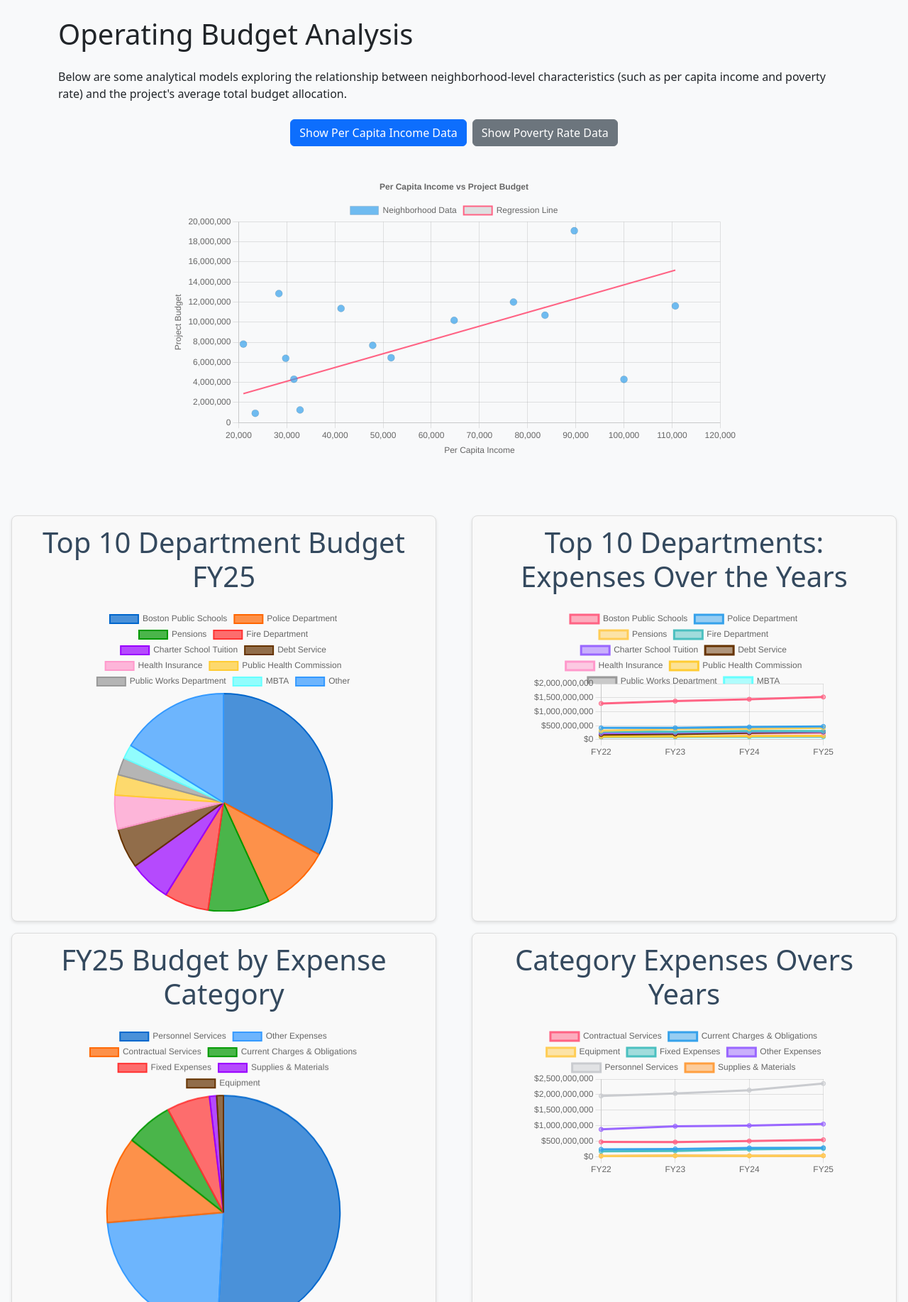
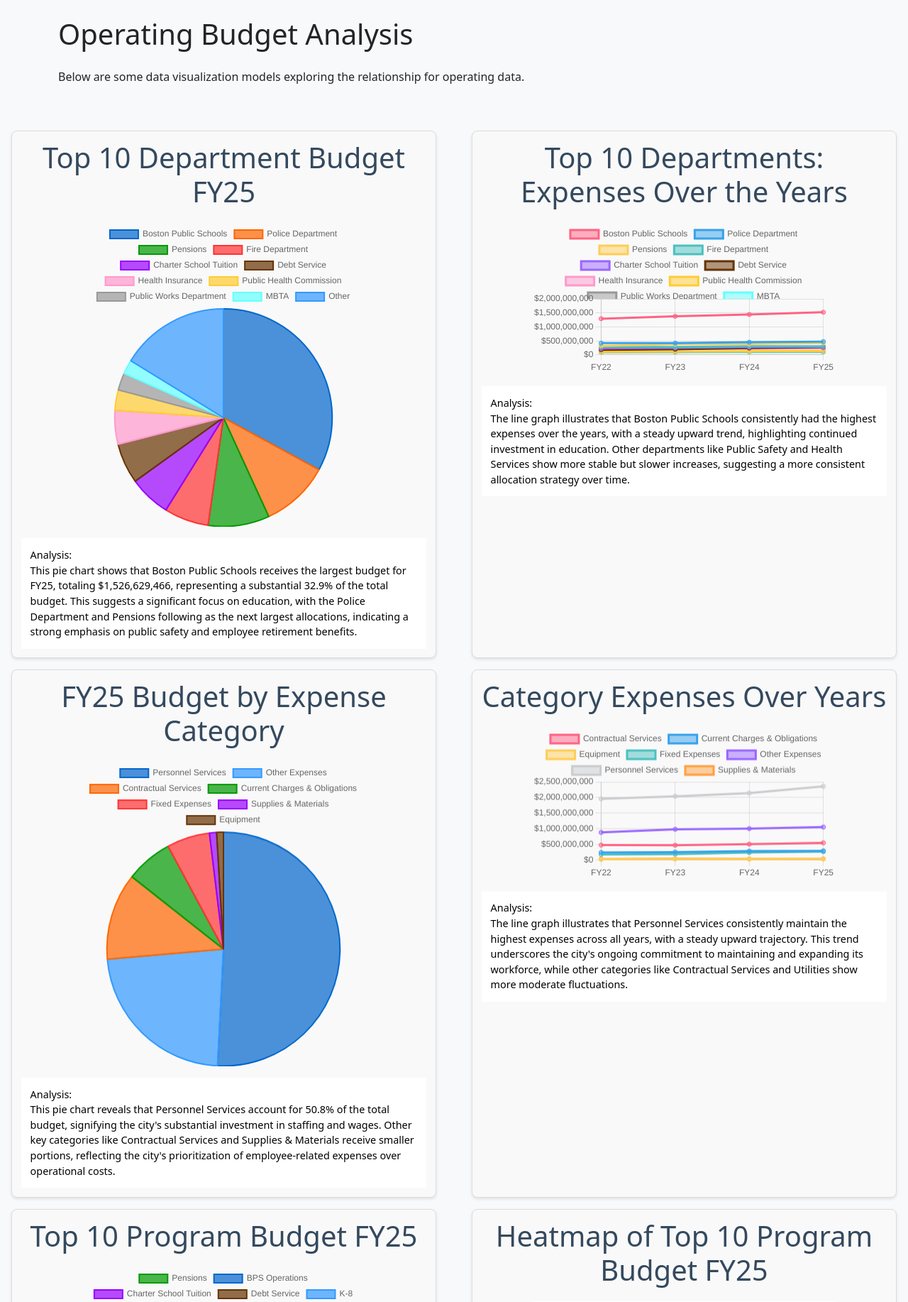
Before and after one commit to arionct/Boston-City-Budget, a Flask app: page /operating-budget.html in a window 1280 px wide. Shown: the part 56-1890 px from the top of the page at 71% size. Run offline with Flask 3, Linux system fonts and the light colour scheme.

Commit message:
added operational budget analysis

```diff
--- a/static/styles.css
+++ b/static/styles.css
@@ -107,11 +107,9 @@
 .highlighted-note {
     margin-top: 1rem;
     font-size: 0.9rem;
-    color: #666;
+    color: #000;
     background-color: #fff;
     padding: 0.8rem;
-    border-left: 4px solid #007bff;
-    border-radius: 4px;
     text-align: left;
 }
 
--- a/templates/operating-budget.html
+++ b/templates/operating-budget.html
@@ -40,18 +40,8 @@
 	<div class="container py-4">
 		<h1 class="mb-4">Operating Budget Analysis</h1>
 		<p class="mb-4">
-			Below are some analytical models exploring the relationship between neighborhood-level characteristics
-			(such as per capita income and poverty rate) and the project's average total budget allocation.
+			Below are some data visualization models exploring the relationship for operating data.
 		</p>
-
-		<div class="d-flex justify-content-center mb-4">
-			<button class="btn btn-primary me-2" id="show-income-data">Show Per Capita Income Data</button>
-			<button class="btn btn-secondary" id="show-poverty-data">Show Poverty Rate Data</button>
-		</div>
-
-		<div class="chart-container">
-			<canvas id="regChart"></canvas>
-		</div>
 	</div>
 
     <div class="visualization-area">
@@ -60,12 +50,20 @@
             <div class="small-chart-container">
                 <canvas class="pie" id="department_budget"></canvas>
             </div>
+            <div class="highlighted-note">
+                Analysis: <br/>
+                This pie chart shows that Boston Public Schools receives the largest budget for FY25, totaling $1,526,629,466, representing a substantial 32.9% of the total budget. This suggests a significant focus on education, with the Police Department and Pensions following as the next largest allocations, indicating a strong emphasis on public safety and employee retirement benefits.
+            </div>
         </div>
 
         <div class="data-block">
             <h2 class="main-heading">Top 10 Departments: Expenses Over the Years</h2>
             <div class="small-chart-container">
                 <canvas id="department_budget_over_years"></canvas>
+            </div>
+            <div class="highlighted-note">
+                Analysis: <br/>
+                The line graph illustrates that Boston Public Schools consistently had the highest expenses over the years, with a steady upward trend, highlighting continued investment in education. Other departments like Public Safety and Health Services show more stable but slower increases, suggesting a more consistent allocation strategy over time.
             </div>
         </div>
 
@@ -74,12 +72,20 @@
             <div class="small-chart-container">
                 <canvas class="pie" id="cat_budget"></canvas>
             </div>
+            <div class="highlighted-note">
+                Analysis: <br/>
+                This pie chart reveals that Personnel Services account for 50.8% of the total budget, signifying the city's substantial investment in staffing and wages. Other key categories like Contractual Services and Supplies & Materials receive smaller portions, reflecting the city's prioritization of employee-related expenses over operational costs.
+            </div>
         </div>
 
         <div class="data-block">
-            <h2 class="main-heading">Category Expenses Overs Years</h2>
+            <h2 class="main-heading">Category Expenses Over Years</h2>
             <div class="small-chart-container">
                 <canvas id="cat_exp_over_years"></canvas>
+            </div>
+            <div class="highlighted-note">
+                Analysis: <br/>
+                The line graph illustrates that Personnel Services consistently maintain the highest expenses across all years, with a steady upward trajectory. This trend underscores the city's ongoing commitment to maintaining and expanding its workforce, while other categories like Contractual Services and Utilities show more moderate fluctuations.
             </div>
         </div>
 
@@ -88,12 +94,20 @@
             <div class="small-chart-container">
                 <canvas class="pie" id="top-10-program_budget"></canvas>
             </div>
+            <div class="highlighted-note">
+                Analysis: <br/>
+                The pie chart shows that no single program receives a dominant share of the FY25 budget, reflecting a more balanced distribution of funds. However, Pensions receive the highest allocation at 9.1%, signifying a notable investment in employee retirement benefits relative to other programs.
+            </div>
         </div>
 
         <div class="data-block">
             <h2 class="main-heading">Heatmap of Top 10 Program Budget FY25</h2>
             <div class="small-chart-container">
                 <img class="responsive-image" src="{{ url_for('static', filename='images/cabinet-dep-heatmap.png') }}" alt="Heatmap of Top 10 Program Budget FY25">
+            </div>
+            <div class="highlighted-note">
+                Analysis: <br/>
+                The heatmap shows that the Education Cabinet and Public Safety Cabinet have the highest expenditures across fiscal years, with darker shades indicating larger expenses. The Education Cabinet shows a clear upward trend in expenses from FY22 to FY25, suggesting increased investment in education, while Public Safety remains consistently high over the years.
             </div>
         </div>
 
@@ -102,8 +116,22 @@
             <div class="small-chart-container">
                 <img class="responsive-image" src="{{ url_for('static', filename='images/departmental-treemap.png') }}" alt="Top 10 Departmental Expenses Treemap (FY25 Budget)">
             </div>
+            <div class="highlighted-note">
+                Analysis: <br/>
+                The treemap visualization highlights that Boston Public Schools have the largest allocation of funds, amounting to $1,526,629,466. This visualization emphasizes the scale of investment in education relative to other departments, with other large departments like Police and Pensions receiving significantly smaller portions of the overall budget.
+            </div>
         </div>
 
+    </div>
+    <div class="visualization-area">
+        <div class="highlighted-note">
+            <strong>Conclusion:</strong> <br/><br/>
+        The analysis of Boston's operating budget for FY25 highlights a strategic focus on education and workforce support, as demonstrated by the significant allocation to Boston Public Schools, which received the largest budget share at 32.9%. Over the years, Boston Public Schools have consistently shown an upward trend in expenses, underscoring the city's sustained investment in education. Similarly, the budget by expense category reveals that Personnel Services dominate at 50.8%, indicating the city's commitment to supporting its workforce through salaries, wages, and benefits. Other expense categories, such as contractual services and supplies, receive smaller allocations, reflecting the prioritization of employee-related costs over operational expenses.
+        <br/><br/>
+        The program budget analysis shows a balanced distribution, with pensions receiving the highest allocation among programs at 9.1%, reflecting a strong commitment to retirement benefits for city employees. The heatmap analysis provides further insights, highlighting that the Education and Public Safety Cabinets consistently have the highest expenditures across fiscal years. The steady increase in Education Cabinet spending from FY22 to FY25 emphasizes the city's prioritization of educational growth and development. Meanwhile, the treemap visualization reiterates Boston Public Schools' significant allocation and showcases how other top departments, like the Police and Fire Departments, contribute to public safety and essential services.
+        <br/><br/>
+        Overall, Boston's fiscal strategy reflects a deliberate emphasis on enhancing education, sustaining workforce support, and maintaining public safety. This balanced approach ensures that critical areas such as employee benefits, public services, and operational efficiency are well-funded, supporting the city's long-term goals for growth and sustainability.
+    </div>
     </div>
 
 	<footer class="bg-dark text-white text-center py-3 mt-5">
@@ -113,93 +141,6 @@
 	<!-- Bootstrap JS -->
 	<script src="https://cdn.jsdelivr.net/npm/bootstrap@5.3.0/dist/js/bootstrap.bundle.min.js"></script>
 
-	<script>
-		let regChart;
-		const ctx = document.getElementById('regChart').getContext('2d');
-
-		function createChart(xScatter, yScatter, xLine, yLine, title) {
-			if (regChart) regChart.destroy();
-			regChart = new Chart(ctx, {
-				type: 'scatter',
-				data: {
-					datasets: [
-						{
-							label: 'Neighborhood Data',
-							data: xScatter.map((x, i) => ({ x: x, y: yScatter[i] })),
-							backgroundColor: 'rgba(54, 162, 235, 0.7)',
-							pointRadius: 5
-						},
-						{
-							type: 'line',
-							label: 'Regression Line',
-							data: xLine.map((x, i) => ({ x: x, y: yLine[i] })),
-							borderColor: 'rgba(255, 99, 132, 1)',
-							borderWidth: 2,
-							fill: false,
-							pointRadius: 0
-						}
-					]
-				},
-				options: {
-					responsive: true,
-					plugins: {
-						title: {
-							display: true,
-							text: title
-						},
-						tooltip: {
-							mode: 'nearest',
-							intersect: false
-						},
-						legend: {
-							position: 'top'
-						}
-					},
-					scales: {
-						x: {
-							type: 'linear',
-							title: {
-								display: true,
-								text: 'X Axis'
-							}
-						},
-						y: {
-							title: {
-								display: true,
-								text: 'Project Budget'
-							}
-						}
-					}
-				}
-			});
-		}
-
-		async function fetchAndRender(url, title, xLabel = 'X Axis') {
-			const response = await fetch(url);
-			const data = await response.json();
-			createChart(
-				data.scatterplot.x,
-				data.scatterplot.y,
-				data.regression_line.x,
-				data.regression_line.y,
-				title
-			);
-			regChart.options.scales.x.title.text = xLabel;
-			regChart.update();
-		}
-
-		document.getElementById('show-income-data').addEventListener('click', () => {
-			fetchAndRender('/get-huber-reg-data', 'Per Capita Income vs Project Budget', 'Per Capita Income');
-		});
-
-		document.getElementById('show-poverty-data').addEventListener('click', () => {
-			fetchAndRender('/get-poverty-reg-data', 'Poverty Rate vs Project Budget', 'Poverty Rate');
-		});
-
-		// Load one dataset by default
-		fetchAndRender('/get-huber-reg-data', 'Per Capita Income vs Project Budget', 'Per Capita Income');
-	</script>
-
     <script src="static/js/operating-budget.js"></script>
 </body>
 
```
